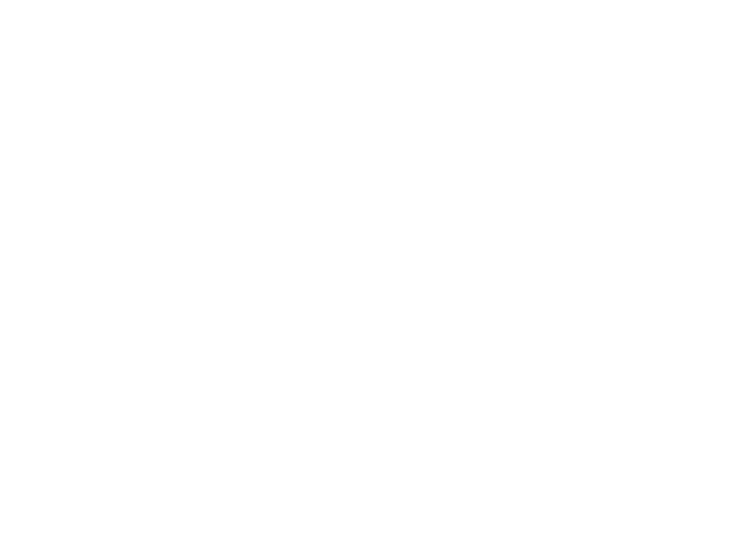
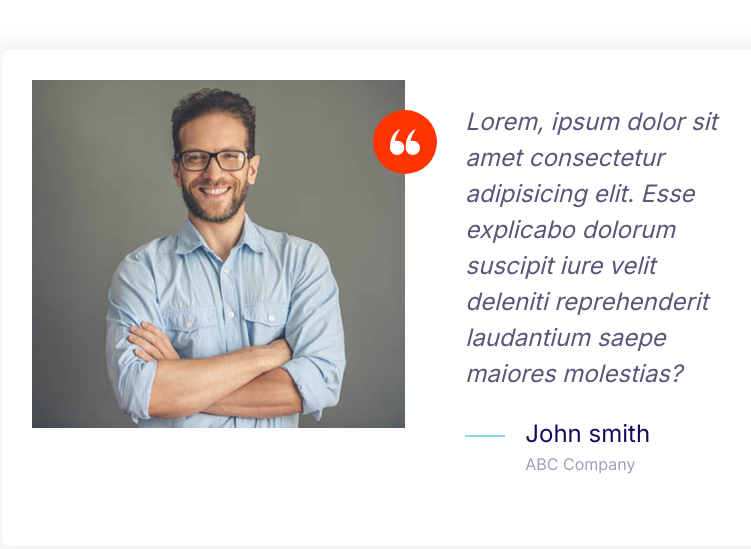
Before and after one commit to Sudarsan-47/Html-part-3, a plain HTML site: page index.html in a window 1280 px wide. Shown: the whole page, without its empty margins (48-799 px from the left). Drawn offline with Linux system fonts and the light colour scheme.

Commit message:
defining testimonial

```diff
--- a/css/styles.css
+++ b/css/styles.css
@@ -164,6 +164,14 @@ a {
     fill: var(--color-primary);
 }
 
+.icon--white {
+    fill: #fff;
+}
+
+.icon--small {
+    width: 30px;
+    height: 30px;
+}
 .icon-container {
     background: #f3f9fa;
     width: 64px;
@@ -172,6 +180,9 @@ a {
     border-radius: 100%;
     justify-content: center;
     align-items: center;
+}
+.icon-container--accent {
+    background: var(--color-accent);
 }
 /* Buttons */
 .btn {
@@ -433,8 +444,39 @@ a {
     display: grid;
 }
 
+
 @media screen and (min-width:1024px) {
-    .grid--1x3 {
+    .grid--1x2 {
         grid-template-columns: repeat(3, 1fr);
     }
 }
+/* Testimonials */
+.testimonial {
+    padding: 3rem;
+}
+
+.testimonial__image {
+    position: relative;
+}
+
+.testimonial__image>img {
+    width: 100%;
+}
+
+.testimonial__image .icon-container {
+    position: absolute;
+    top: 3rem;
+    right: -32px;
+}
+
+@media screen and (min-width:768px) {
+
+    .testimonial .quote,
+    .testimonial .quote__author {
+        font-size: 2.4rem;
+    }
+
+    .testimonial .quote {
+        margin-left: 6rem;
+    }
+}
--- a/index.html
+++ b/index.html
@@ -11,7 +11,39 @@
     <link rel="stylesheet" href="css/normalize.css">
     <link rel="stylesheet" href="css/styles.css">
 </head>
-<body>
-
+<body style="padding: 5rem;">
+    <div class="card testimonial">
+        <div class="grid grid--1x2">
+            <div class="testimonial__image">
+                <img src="images/testimonial.jpg" alt="a happy smiling images">
+                <span class="icon-container icon-container--accent">
+                    <svg class="icon icon--white icon--small">
+                        <use xlink:href="images/sprite.svg#quotes"></use>
+                    </svg>
+                </span>
+            </div>
+            <blockquote class="quote">
+                <p class="qutoe__text">Lorem, ipsum dolor sit amet consectetur adipisicing elit. Esse explicabo dolorum
+                    suscipit
+                    iure velit deleniti
+                    reprehenderit laudantium saepe maiores molestias?</p>
+                <footer>
+                    <div class="media">
+                        <div class="media_image">
+                            <svg class="icon icon--primary quote__line">
+                                <use xlink:href="images/sprite.svg#line"></use>
+                            </svg>
+                        </div>
+                        <div class="media_body">
+                            <h3 class="media_title quote__author">
+                                John smith
+                            </h3>
+                            <p class="quote__organization">ABC Company</p>
+                        </div>
+                    </div>
+                </footer>
+            </blockquote>
+        </div>
+    </div>
 </body>
 </html>
```
Also changed, not shown: components/testimonial.html (added, +33 -0 lines), images/testimonial.jpg (added).
